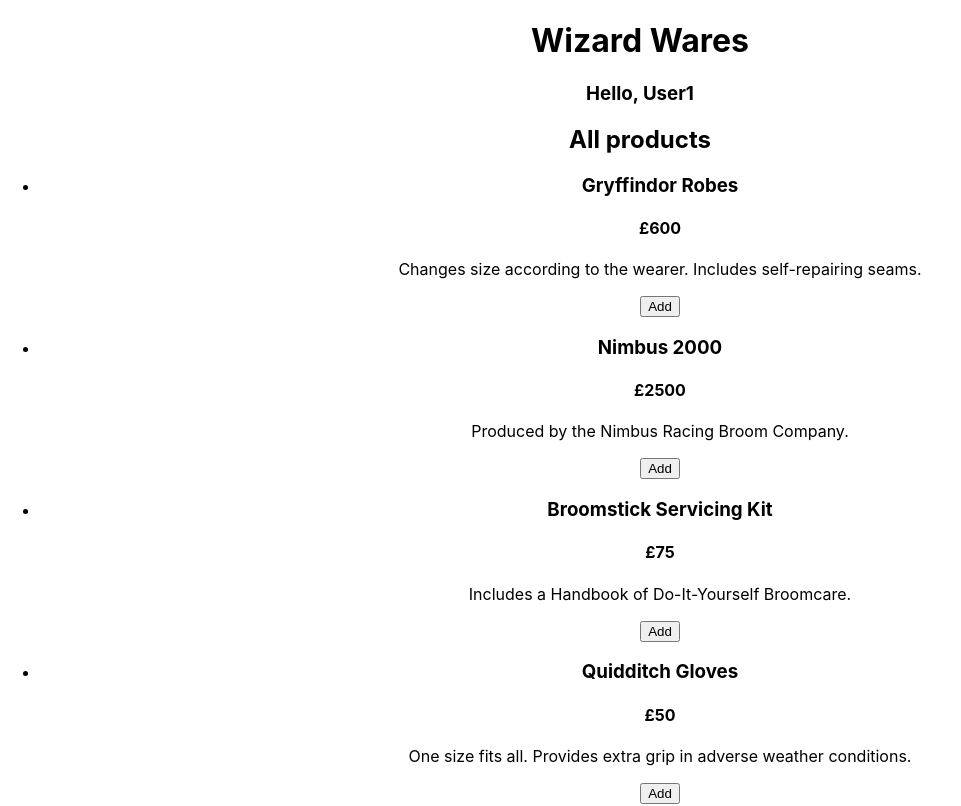
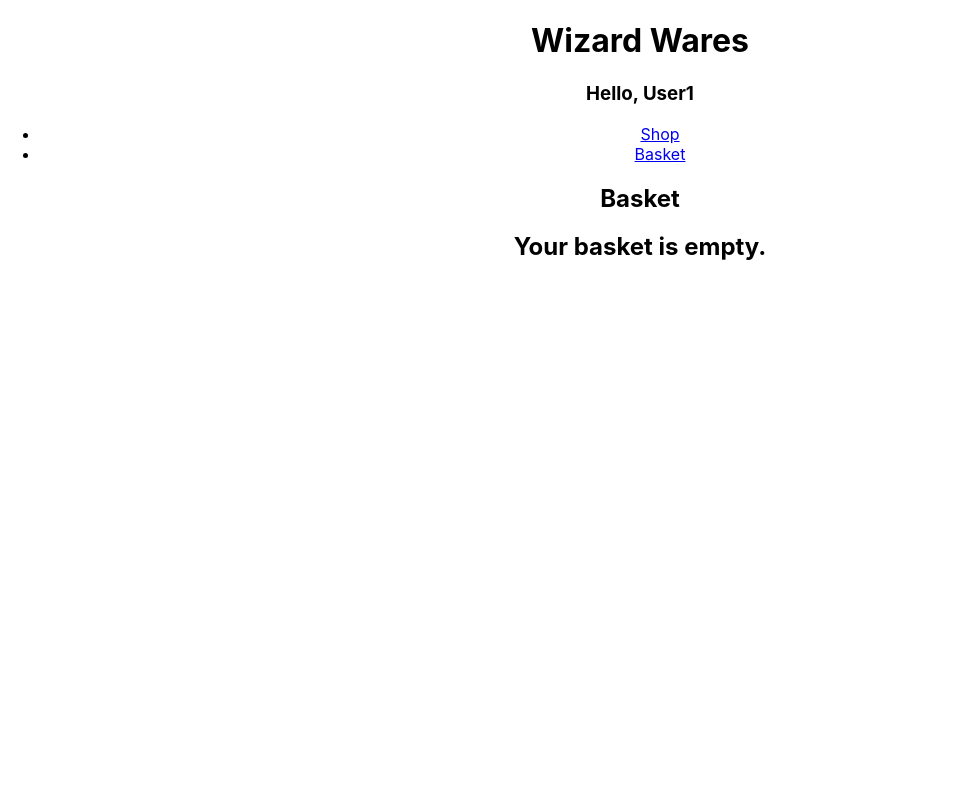
Before and after one commit to aurelija-93/react_routes_styled_components, a React (Create React App) app: page /basket in a window 1280 px wide. Shown: the top 806 px of the page, without its empty margins (0-961 px from the left). Built offline with nearby package versions, Linux system fonts and the light colour scheme.

Commit message:
home & basket routes working

```diff
--- a/package.json
+++ b/package.json
@@ -8,6 +8,7 @@
     "@testing-library/user-event": "^13.5.0",
     "react": "^18.2.0",
     "react-dom": "^18.2.0",
+    "react-router-dom": "^6.14.2",
     "react-scripts": "5.0.1",
     "web-vitals": "^2.1.4"
   },
--- a/src/Components/ItemList.js
+++ b/src/Components/ItemList.js
@@ -2,13 +2,17 @@
 import Item from "./Item";
 
 function ItemList({items, handleBasket}) {
+
+    if (items.length === 0) {
+        return <h2>Your basket is empty.</h2>
+    }
+
     const itemNodes = items.map((item) => {
         return <Item key={item.name} item={item} handleBasket={handleBasket} />
     })
 
     return (
         <>
-            <h2>All products</h2>
             <ul>
                 {itemNodes}
             </ul>
--- a/src/Containers/ShopContainer.js
+++ b/src/Containers/ShopContainer.js
@@ -1,4 +1,5 @@
 import React, { useEffect, useState } from "react";
+import {BrowserRouter as Router, Routes, Route, Link} from "react-router-dom";
 import ItemList from "../Components/ItemList";
 
 function ShopContainer() {
@@ -73,17 +74,33 @@
         updatedUser.basket.push(item);
 
         setUser(updatedUser);
-        console.log(user.basket);
     }
 
     return (
-        <>
+        <Router>
             <h1>Wizard Wares</h1>
             <nav>
                 {user && <h3>Hello, {user.name}</h3>}
+                <ul>
+                    <li><Link to="/">Shop</Link></li>
+                    <li><Link to="/basket">Basket</Link></li>
+                </ul>
             </nav>
-            <ItemList items={items} handleBasket={handleBasket} />
-        </>
+            <Routes>
+                <Route path="/" element={
+                    <>
+                        <h2>All products</h2>
+                        <ItemList items={items} handleBasket={handleBasket} />
+                    </>
+                    } />
+                {user && <Route path="/basket" element={
+                    <>
+                        <h2>Basket</h2>
+                        <ItemList items={user.basket} handleBasket={handleBasket}/>
+                    </>
+                } />}
+            </Routes>
+        </Router>
     );
 };
 
```
Also changed, not shown: 1 other file (tests, documents, lock files or other folders).
